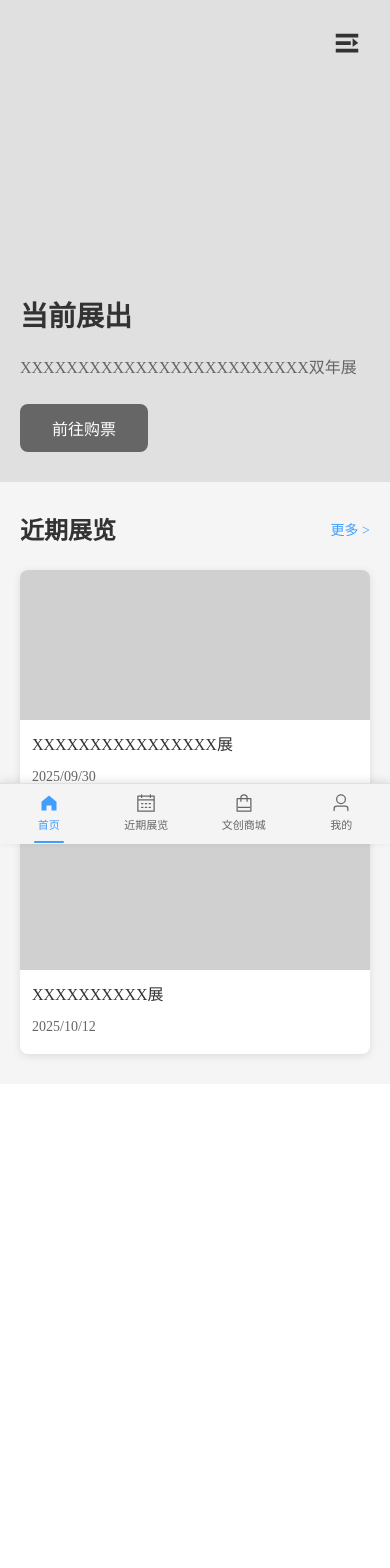
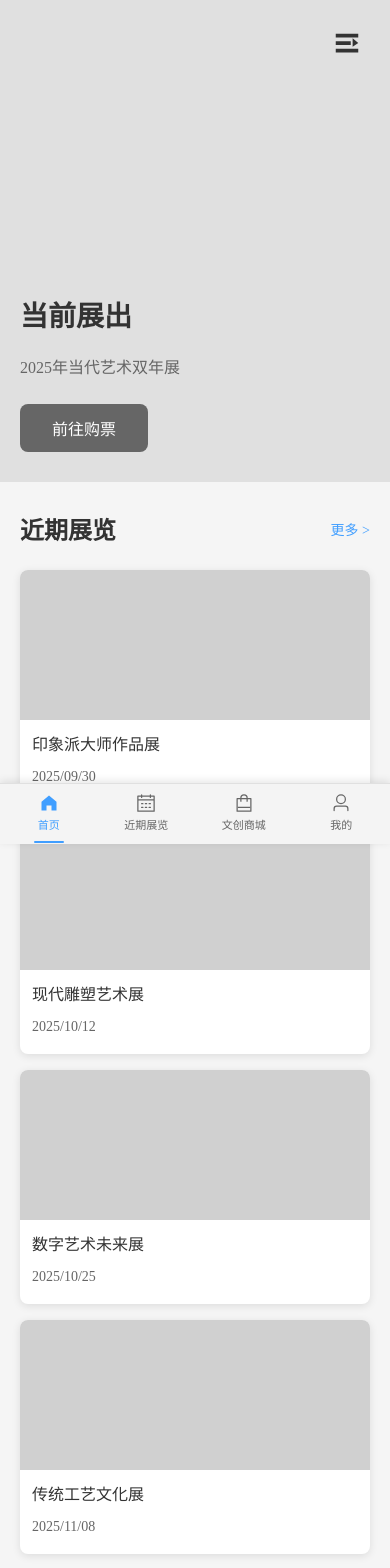
Before and after one commit to wuruikai123/buyTicket, a Vue app in the folder targetProject/: page / in a window 390 px wide. Shown: the top 1568 px of the page. Before the commit the page ends 1154 px from the top, so only its background shows below. Built offline with nearby package versions, Linux system fonts and the light colour scheme; the HTML template or start-up script is replaced by a standard one.

Commit message:
首页完成

```diff
--- a/targetProject/src/views/Home.vue
+++ b/targetProject/src/views/Home.vue
@@ -1,17 +1,16 @@
 <template>
     <div class="home">
-    <!-- 汉堡菜单图标 -->
         <div class="menu-icon">
-
-        <el-icon size="30"><Expand /></el-icon>
-
+            <el-icon size="30">
+                <Expand />
+            </el-icon>
         </div>
 
         <!-- 当前展出区域 -->
         <div class="current-exhibition">
             <div class="exhibition-content">
                 <h2 class="exhibition-title">当前展出</h2>
-        <p class="exhibition-name">XXXXXXXXXXXXXXXXXXXXXXXXX双年展</p>
+                <p class="exhibition-name">{{ currentExhibition.name }}</p>
                 <button class="ticket-button" @click="toBuyTicket">前往购票</button>
             </div>
         </div>
@@ -23,15 +22,10 @@
                 <a href="#" class="more-link">更多 ></a>
             </div>
             <div class="exhibition-cards">
-        <div class="exhibition-card">
+                <div v-for="exhibition in upcomingExhibitions" :key="exhibition.id" class="exhibition-card">
                     <div class="card-image"></div>
-          <p class="card-title">XXXXXXXXXXXXXXXX展</p>
-          <p class="card-date">2025/09/30</p>
-        </div>
-        <div class="exhibition-card">
-          <div class="card-image"></div>
-          <p class="card-title">XXXXXXXXXX展</p>
-          <p class="card-date">2025/10/12</p>
+                    <p class="card-title">{{ exhibition.name }}</p>
+                    <p class="card-date">{{ exhibition.date }}</p>
                 </div>
             </div>
         </div>
@@ -39,10 +33,49 @@
 </template>
 
 <script setup lang="ts">
+import { reactive } from 'vue';
 import { useRouter } from 'vue-router';
-import { Menu } from '@element-plus/icons-vue';
+import { Expand } from '@element-plus/icons-vue';
+
+// 定义展览数据类型
+interface Exhibition {
+    id: number;
+    name: string;
+    date: string;
+}
 
 const router = useRouter();
+
+// 当前展出假数据
+const currentExhibition = reactive<Exhibition>({
+    id: 1,
+    name: '2025年当代艺术双年展',
+    date: '2025/01/01 - 2025/12/31'
+});
+
+// 近期展览假数据列表
+const upcomingExhibitions = reactive<Exhibition[]>([
+    {
+        id: 2,
+        name: '印象派大师作品展',
+        date: '2025/09/30'
+    },
+    {
+        id: 3,
+        name: '现代雕塑艺术展',
+        date: '2025/10/12'
+    },
+    {
+        id: 4,
+        name: '数字艺术未来展',
+        date: '2025/10/25'
+    },
+    {
+        id: 5,
+        name: '传统工艺文化展',
+        date: '2025/11/08'
+    }
+]);
 
 const toBuyTicket = () => {
     router.push('/mall')
@@ -149,16 +182,23 @@ const toBuyTicket = () => {
 
 .exhibition-cards {
     display: flex;
+    flex-wrap: wrap;
     gap: 16px;
-  justify-content: space-between;
+    justify-content: flex-start;
 }
 
 .exhibition-card {
-  flex: 1;
+    flex: 0 0 calc(50% - 8px);
     background-color: white;
     border-radius: 8px;
     overflow: hidden;
     box-shadow: 0 2px 8px rgba(0, 0, 0, 0.1);
+    transition: transform 0.2s ease, box-shadow 0.2s ease;
+}
+
+.exhibition-card:hover {
+    transform: translateY(-4px);
+    box-shadow: 0 4px 12px rgba(0, 0, 0, 0.15);
 }
 
 .card-image {
@@ -196,12 +236,18 @@ const toBuyTicket = () => {
         font-size: 16px;
     }
 
-  .exhibition-cards {
-    flex-direction: column;
+    .exhibition-card {
+        flex: 0 0 calc(50% - 8px);
     }
 
     .card-image {
         height: 150px;
     }
 }
+
+@media (max-width: 480px) {
+    .exhibition-card {
+        flex: 0 0 100%;
+    }
+}
 </style>
```
Lines whose indentation alone changed are shown as unchanged.
